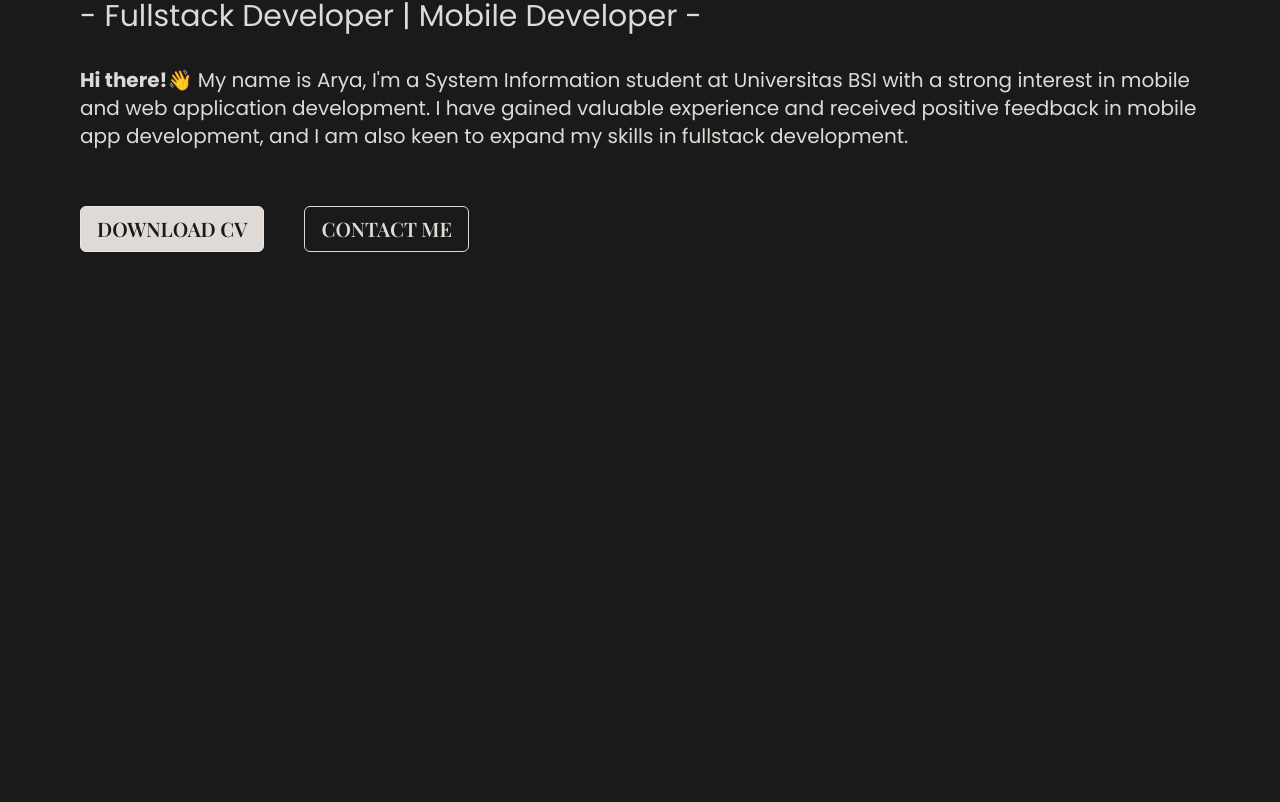
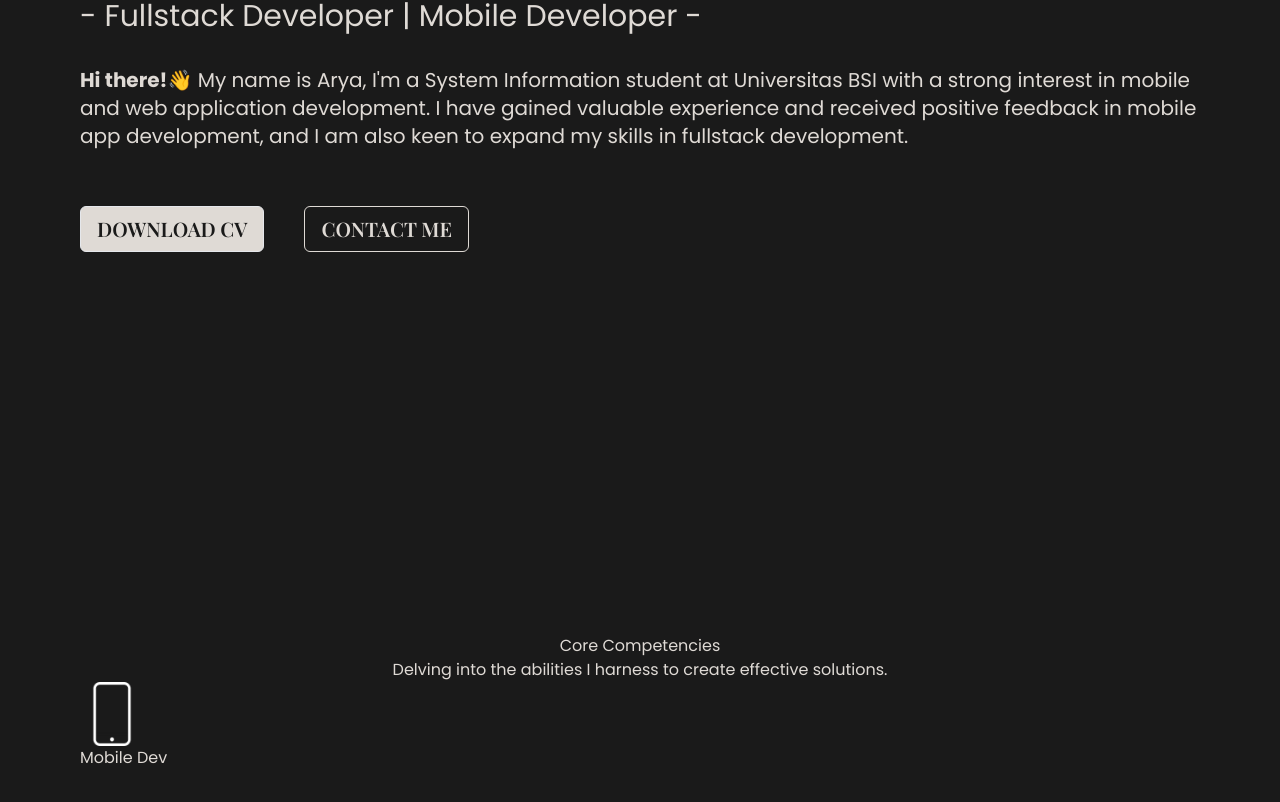
Before and after one commit to NgurahAp/portfolio_react, a React (Vite) app: page / in a window 1280 px wide. Shown: the part 498-1300 px from the top of the page. Built offline with nearby package versions, Linux system fonts and the light colour scheme; a web font is replaced by a local one.

Commit message:
Adding layout to skills section

```diff
--- a/src/App.jsx
+++ b/src/App.jsx
@@ -1,21 +1,25 @@
-import { useState } from "react";
+// import { useState } from "react";
 import { Navbar } from "./components/Navbar";
-import SplashScreen from "./components/SplashScreen"; // Impor komponen
+// import SplashScreen from "./components/SplashScreen"; // Impor komponen
 
 const App = () => {
-  const [showSplash, setShowSplash] = useState(true);
+  // const [showSplash, setShowSplash] = useState(true);
 
   return (
     <>
-      {showSplash ? (
-        <SplashScreen onFinished={() => setShowSplash(false)} />
-      ) : (
-        <>
-          <Navbar />
-          <section className="h-screen px-20 text-[#dfdad5] py-28"></section>
-        </>
-      )}
+      <Navbar />
+
     </>
+    // <>
+    //   {showSplash ? (
+    //     <SplashScreen onFinished={() => setShowSplash(false)} />
+    //   ) : (
+    //     <>
+    //       <Navbar />
+    //       <section className="h-screen px-20 text-[#dfdad5] py-28"></section>
+    //     </>
+    //   )}
+    // </>
   );
 };
 
--- a/src/components/Navbar.jsx
+++ b/src/components/Navbar.jsx
@@ -2,6 +2,7 @@ import { useState } from "react";
 import { motion, AnimatePresence } from "framer-motion";
 import { X } from "lucide-react";
 import { Introduction } from "./Introduction";
+import { Skills } from "./Skills";
 
 export const Navbar = () => {
   const [isOpen, setIsOpen] = useState(false);
@@ -165,6 +166,7 @@ export const Navbar = () => {
         </AnimatePresence>
       </nav>
       <Introduction isOpen={isOpen} />
+      <Skills />
     </>
   );
 };
--- /dev/null
+++ b/src/components/Skills.jsx
@@ -0,0 +1,18 @@
+export const Skills = () => {
+  return (
+    <section className="h-screen flex flex-col justify-center px-20 text-[#dfdad5] py-28">
+      <div className="w-full items-center justify-center">
+        <h1 className="text-center">Core Competencies</h1>
+        <h2 className="text-center">
+          Delving into the abilities I harness to create effective solutions.
+        </h2>
+        <div>
+          <div>
+            <img src="/expertise/mobile.png" className="h-16" alt="" />
+            <h1>Mobile Dev</h1>
+          </div>
+        </div>
+      </div>
+    </section>
+  );
+};
```
Also changed, not shown: public/expertise/mobile.png (added). Lines whose indentation alone changed are shown as unchanged.
